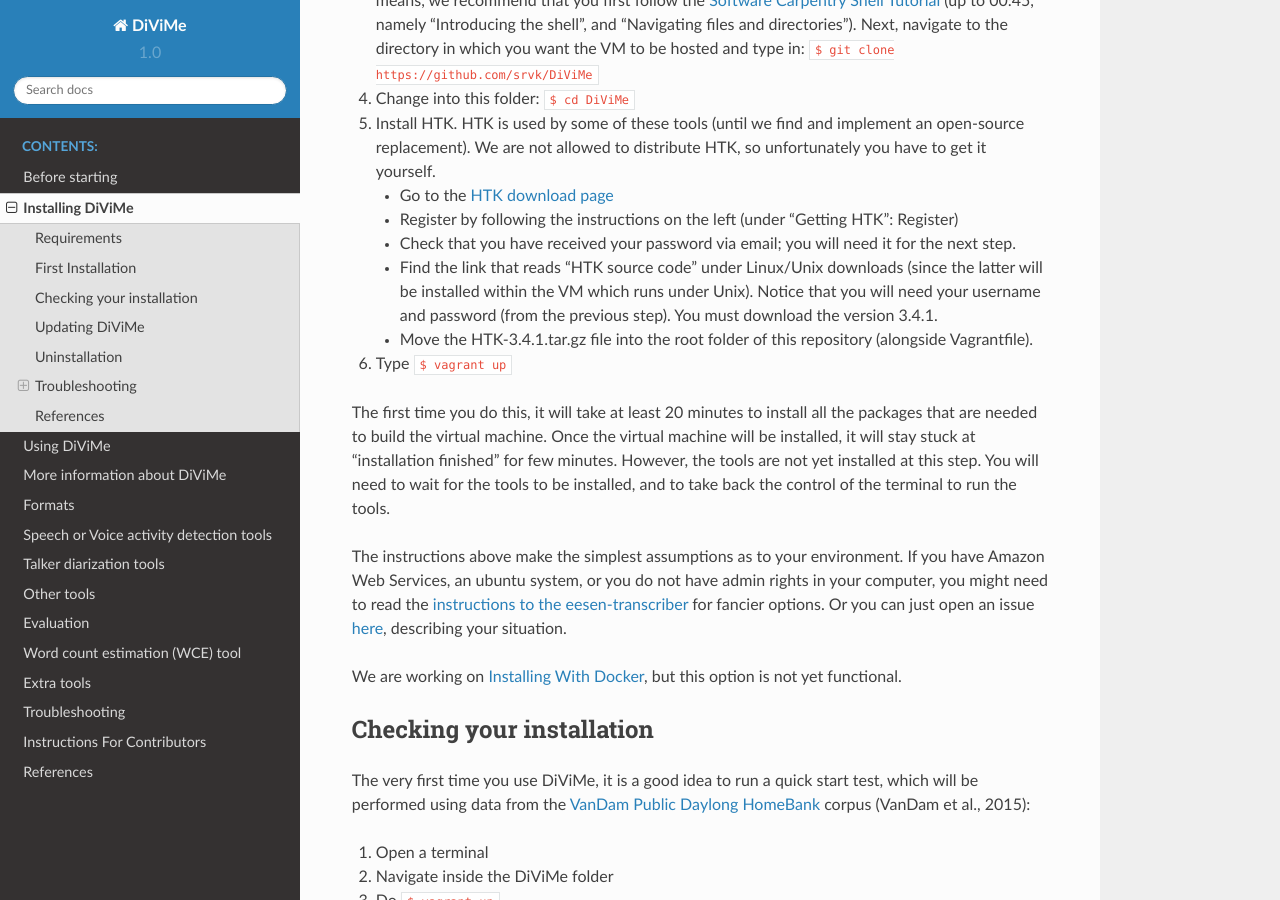
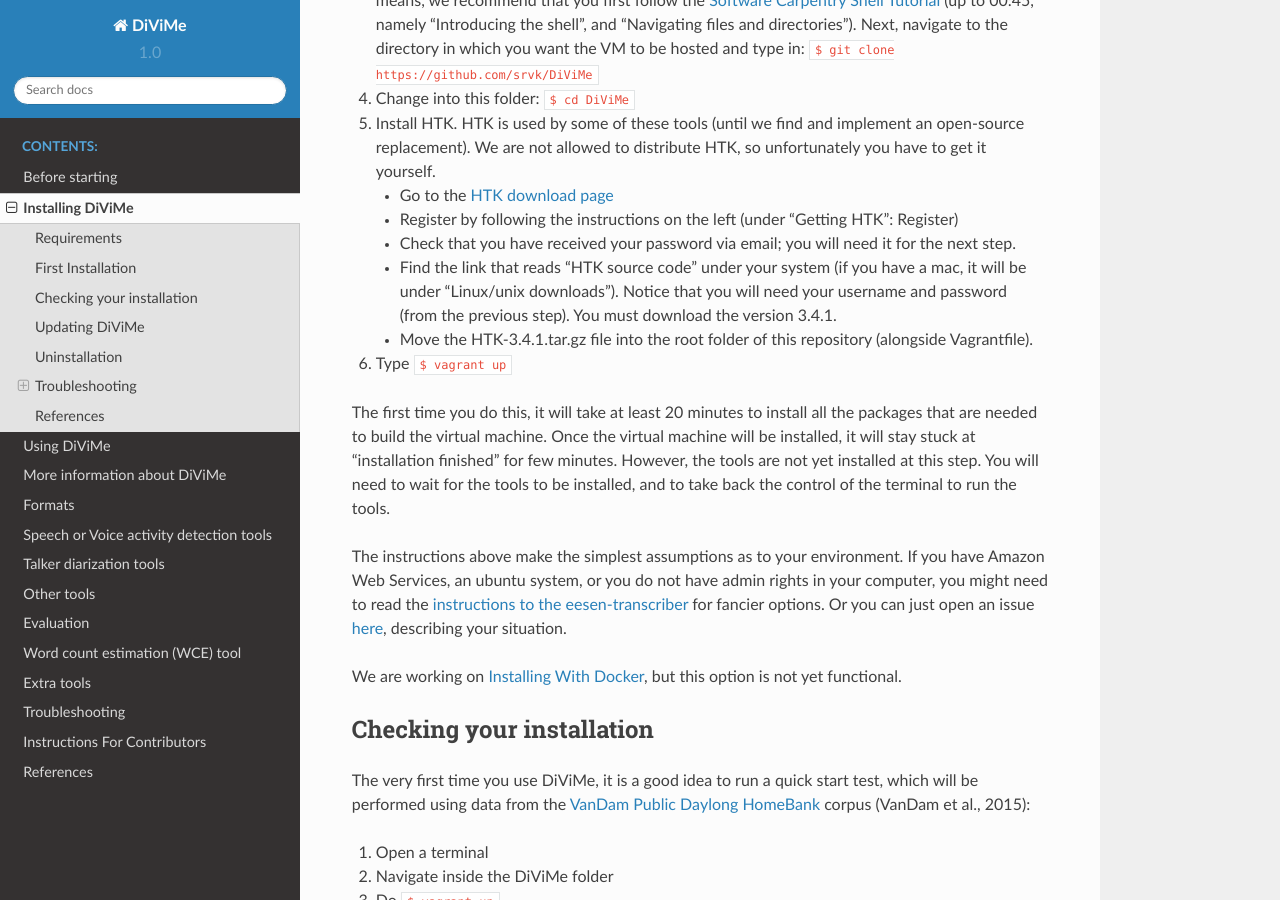
Before and after one commit to srvk/DiViMe, a Sphinx documentation site: the page built from docs/source/install.md, in a window 1280 px wide and 900 px high, scrolled down 619 px. Built offline with Sphinx 7.4.7 and the Read the Docs theme 2.0.0, drawn with Linux system fonts in a browser that asks for light colours.

Commit message:
Revert HTK instructions

```diff
--- a/docs/source/install.md
+++ b/docs/source/install.md
@@ -25,7 +25,7 @@
 	- Go to the [HTK download page](http://htk.eng.cam.ac.uk/download.shtml)
 	- Register by following the instructions on the left (under "Getting HTK": Register)
 	- Check that you have received your password via email; you will need it for the next step.
-	- Find the link that reads "HTK source code" under Linux/Unix downloads (since the latter will be installed within the VM which runs under Unix). Notice that you will need your username and password (from the previous step). You must download the version 3.4.1.
+	- Find the link that reads "HTK source code" under your system (if you have a mac, it will be under "Linux/unix downloads"). Notice that you will need your username and password (from the previous step). You must download the version 3.4.1.
 	- Move the HTK-3.4.1.tar.gz file into the root folder of this repository (alongside Vagrantfile).
 
 6. Type `$ vagrant up`
```
